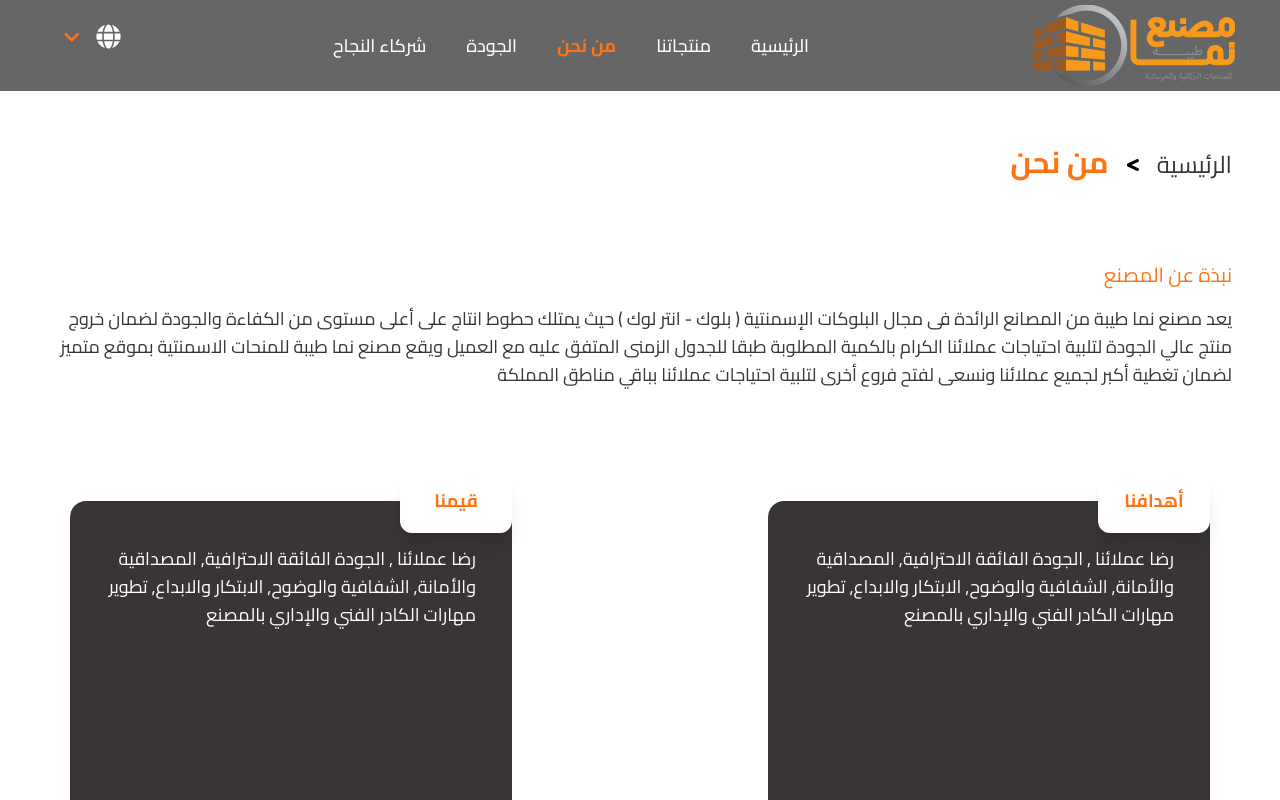
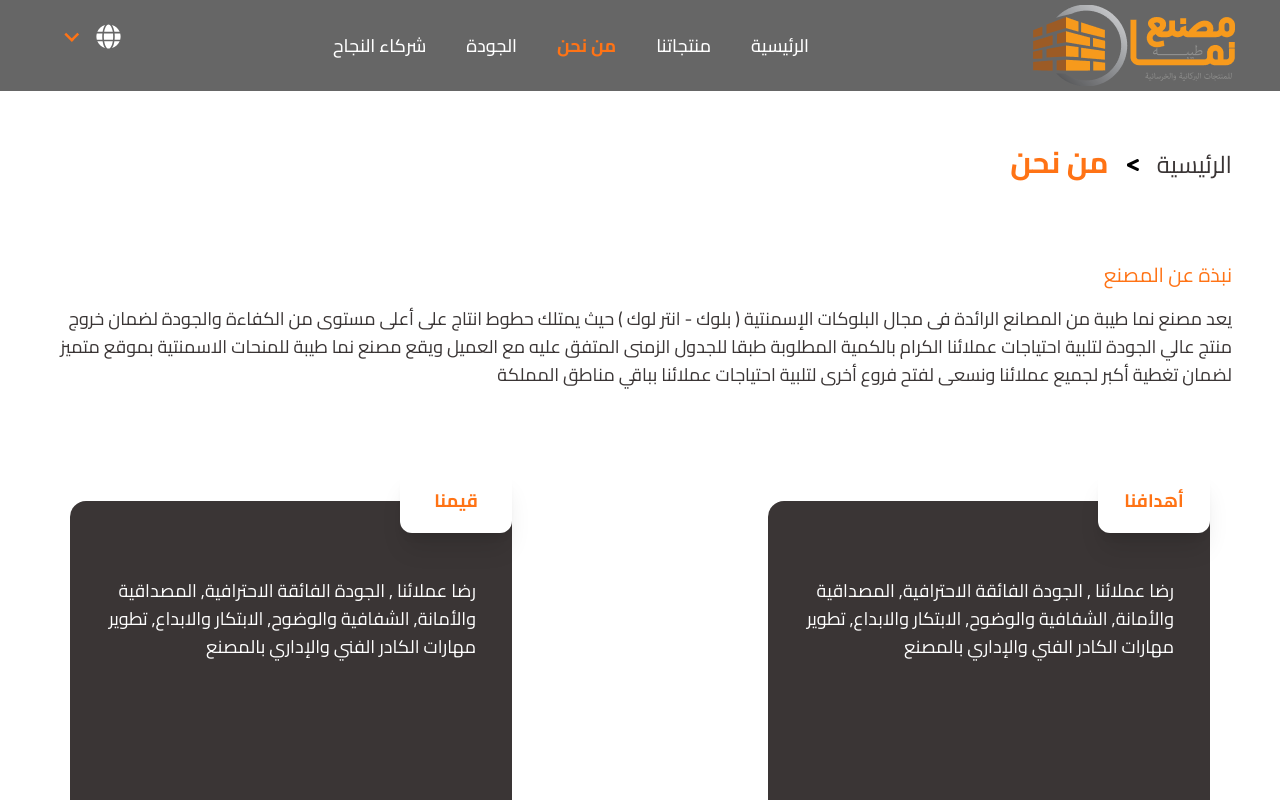
Before and after one commit to abdallamfathy/nama-project, a React (Vite) app: page /about in a window 1280 px wide. Shown: the top 800 px of the page. Built offline with nearby package versions, Linux system fonts and the light colour scheme.

Commit message:
line space aboutus mob page ver

```diff
--- a/src/pages/AboutPage.jsx
+++ b/src/pages/AboutPage.jsx
@@ -41,7 +41,7 @@ const AboutPage = () => {
               <p className="text-center text-lg">قيمنا</p>
             </div>
             <div className="2xl:w-[550px] w-[442px] h-96 rounded-2xl p-9  2xl:text-xl text-lg bg-[#3A3535] inline-block text-white text-right max-sm:w-96">
-              <p className="mt-2">رضا عملائنا , الجودة الفائقة الاحترافية, المصداقية والأمانة, الشفافية والوضوح, الابتكار والابداع, تطوير مهارات الكادر الفني والإداري بالمصنع
+              <p className="mt-10 max-sm:leading-10">رضا عملائنا , الجودة الفائقة الاحترافية, المصداقية والأمانة, الشفافية والوضوح, الابتكار والابداع, تطوير مهارات الكادر الفني والإداري بالمصنع
               </p>
             </div>
           </div>
@@ -50,7 +50,7 @@ const AboutPage = () => {
               <p className="text-center text-lg">أهدافنا</p>
             </div>
             <div className="2xl:w-[550px] w-[442px] h-96 rounded-2xl p-9  2xl:text-xl text-lg bg-[#3A3535] inline-block text-white text-right max-sm:w-96">
-              <p className="mt-2">رضا عملائنا , الجودة الفائقة الاحترافية, المصداقية والأمانة, الشفافية والوضوح, الابتكار والابداع, تطوير مهارات الكادر الفني والإداري بالمصنع
+              <p className="mt-10 max-sm:leading-10">رضا عملائنا , الجودة الفائقة الاحترافية, المصداقية والأمانة, الشفافية والوضوح, الابتكار والابداع, تطوير مهارات الكادر الفني والإداري بالمصنع
             </p>
             </div>
           </div>
@@ -72,7 +72,7 @@ const AboutPage = () => {
               <p className="text-center text-lg">رؤيتنا</p>
             </div>
             <div className="2xl:w-[550px] w-[442px] h-96 rounded-2xl p-9 2xl:text-xl text-lg bg-[#3A3535] inline-block text- text-white text-right max-sm:w-96">
-              <p className="mt-2">التخطيط الناجح والتنفيذ الدقيق والأداء المبتكر والجودة العالية والمصداقية الكبيرة, هى رؤيتنا فى عملنا التي تعزز ريادتنا للخدمات المتكاملة فى مجال المقاولات العامة مع التزامنا على استدامة تنفيذ أعمالنا بكل دقة ومهنية واحترافية, مع مراعاة ثقة عملائنا الغالية, ونعمل على تقديم أفضل الخدمات لها بكل صدق وإخلاص وأمانة.
+              <p className="mt-2  max-sm:leading-9">التخطيط الناجح والتنفيذ الدقيق والأداء المبتكر والجودة العالية والمصداقية الكبيرة, هى رؤيتنا فى عملنا التي تعزز ريادتنا للخدمات المتكاملة فى مجال المقاولات العامة مع التزامنا على استدامة تنفيذ أعمالنا بكل دقة ومهنية واحترافية, مع مراعاة ثقة عملائنا الغالية, ونعمل على تقديم أفضل الخدمات لها بكل صدق وإخلاص وأمانة.
               </p>
             </div>
           </div>
```
